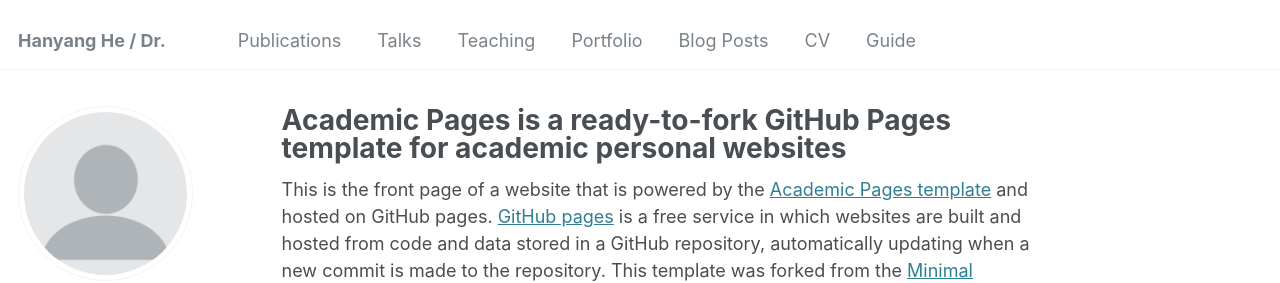
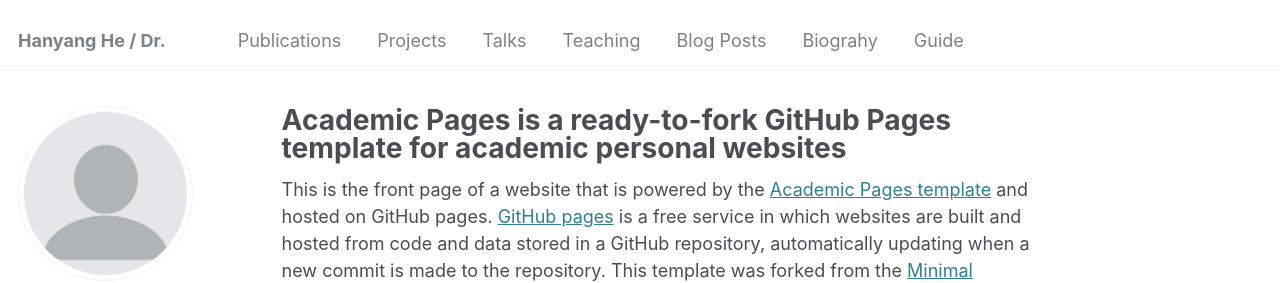
Before and after one commit to HanyangHe/HanyangHe.github.io, a Jekyll site: the page built from _pages/about.md, in a window 1280 px wide. Shown: the top 283 px of the page. Built offline with Jekyll 4.4.1, drawn with Linux system fonts in a browser that asks for light colours.

Commit message:
Update navigation.yml

```diff
--- a/_data/navigation.yml
+++ b/_data/navigation.yml
@@ -8,20 +8,23 @@
   - title: "Publications"
     url: /publications/
 
+  - title: "Projects"
+    url: /projects/
+
   - title: "Talks"
     url: /talks/
 
   - title: "Teaching"
     url: /teaching/
 
-  - title: "Portfolio"
-    url: /portfolio/
+  # - title: "Portfolio"
+  #   url: /portfolio/
 
   - title: "Blog Posts"
     url: /year-archive/
 
-  - title: "CV"
-    url: /cv/
+  - title: "Biograhy"
+    url: /biograhy/
 
   - title: "Guide"
     url: /markdown/
```
